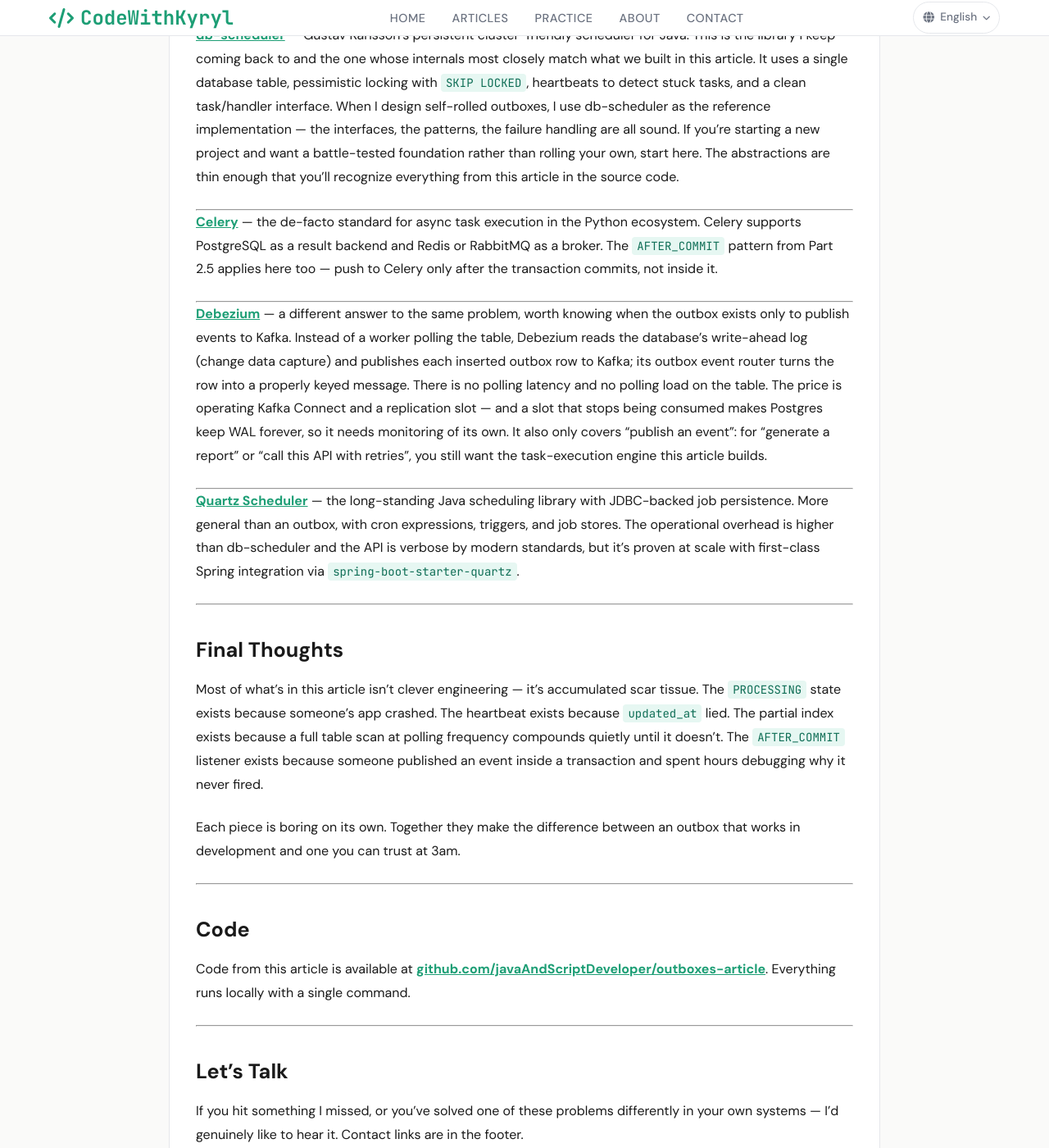
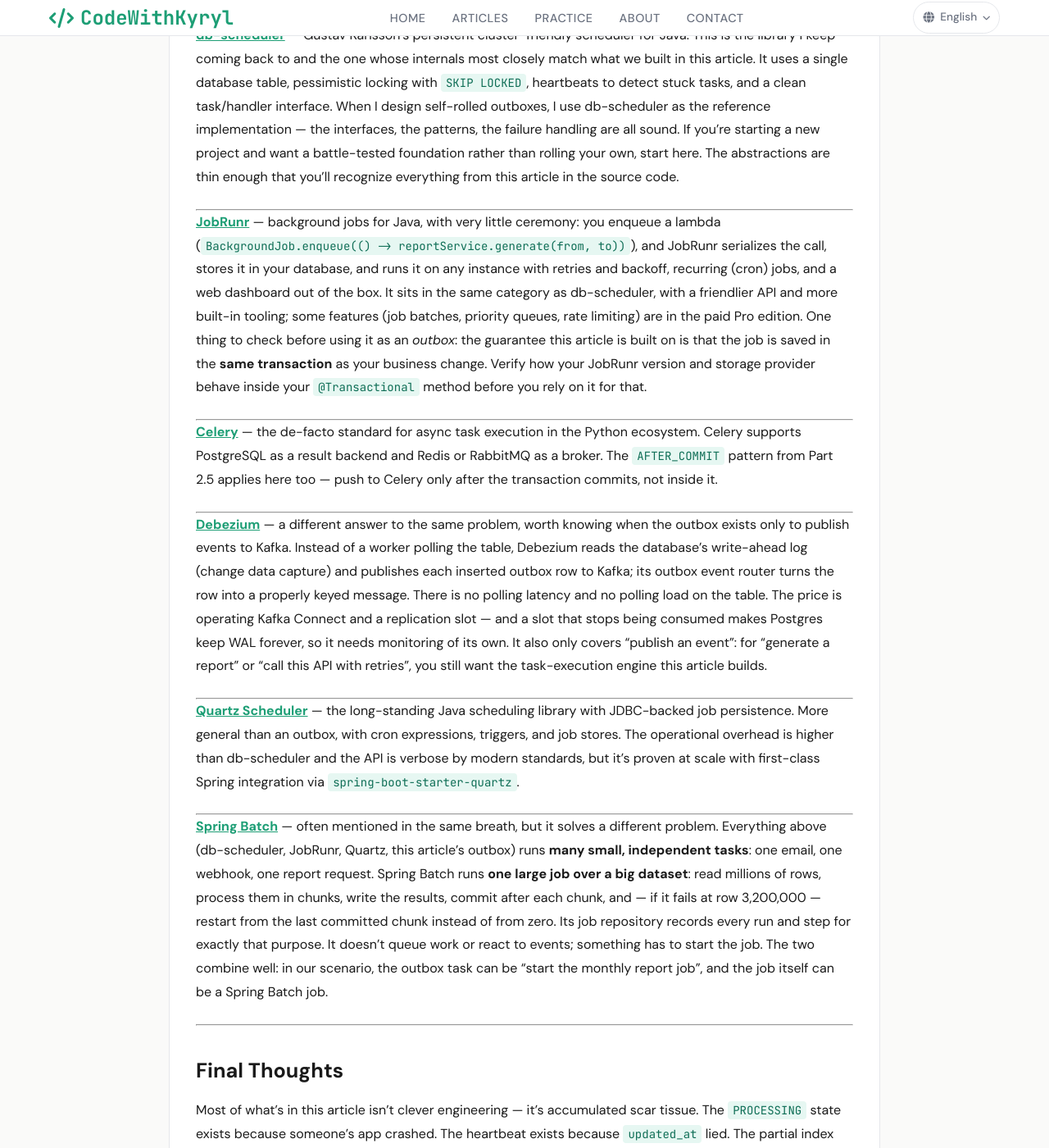
Before and after one commit to javaAndScriptDeveloper/codeWithKyryl, a Jekyll site: the page built from _articles/outboxes.md, in a window 1280 px wide and 1400 px high, scrolled down 46638 px. Shown: the whole window at 82% size. Built offline with Jekyll 4.4.1, drawn with Linux system fonts in a browser that asks for light colours; some of the changed text lies outside the part shown.

Commit message:
Ecosystem: add JobRunr and Spring Batch, and how they differ
Readers ask about both. JobRunr is another task-queue library in the
db-scheduler category, with a caveat about transactional enqueueing,
which is the property an outbox depends on. Spring Batch solves a
different problem (one large, restartable chunked job rather than many
small tasks), and the entry shows how it combines with an outbox.

Co-Authored-By: Claude Opus 5.5 <noreply@anthropic.com>

```diff
--- a/_articles/outboxes.md
+++ b/_articles/outboxes.md
@@ -1875,6 +1875,18 @@ in the source code.
 
 ---
 
+**[JobRunr](https://www.jobrunr.io/)** — background jobs for Java, with very little ceremony:
+you enqueue a lambda (`BackgroundJob.enqueue(() -> reportService.generate(from, to))`), and
+JobRunr serializes the call, stores it in your database, and runs it on any instance with retries
+and backoff, recurring (cron) jobs, and a web dashboard out of the box. It sits in the same
+category as db-scheduler, with a friendlier API and more built-in tooling; some features (job
+batches, priority queues, rate limiting) are in the paid Pro edition. One thing to check before
+using it as an *outbox*: the guarantee this article is built on is that the job is saved in the
+**same transaction** as your business change. Verify how your JobRunr version and storage
+provider behave inside your `@Transactional` method before you rely on it for that.
+
+---
+
 **[Celery](https://docs.celeryq.dev/)** — the de-facto standard for async task execution in
 the Python ecosystem. Celery supports PostgreSQL as a result backend and Redis or RabbitMQ as a
 broker. The `AFTER_COMMIT` pattern from Part 2.5 applies here too — push to Celery only after
@@ -1902,6 +1914,18 @@ verbose by modern standards, but it's proven at scale with first-class Spring in
 
 ---
 
+**[Spring Batch](https://spring.io/projects/spring-batch)** — often mentioned in the same breath,
+but it solves a different problem. Everything above (db-scheduler, JobRunr, Quartz, this article's
+outbox) runs **many small, independent tasks**: one email, one webhook, one report request.
+Spring Batch runs **one large job over a big dataset**: read millions of rows, process them in
+chunks, write the results, commit after each chunk, and — if it fails at row 3,200,000 — restart
+from the last committed chunk instead of from zero. Its job repository records every run and step
+for exactly that purpose. It doesn't queue work or react to events; something has to start the
+job. The two combine well: in our scenario, the outbox task can be "start the monthly report job",
+and the job itself can be a Spring Batch job.
+
+---
+
 ## Final Thoughts
 
 Most of what's in this article isn't clever engineering — it's accumulated scar tissue. The
```
